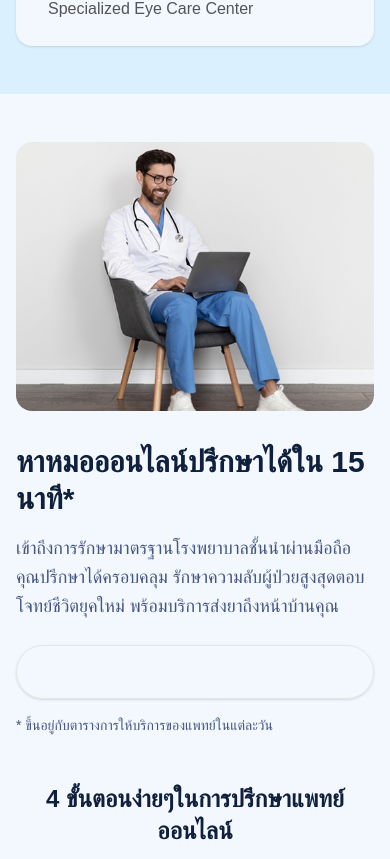
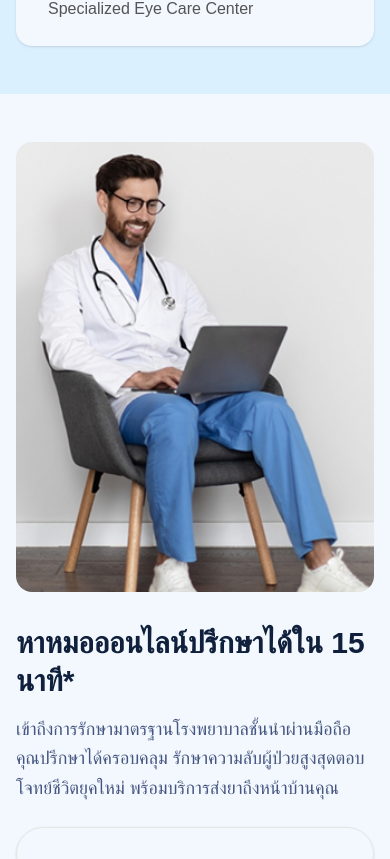
Before and after one commit to wathanyuok/med, a Next.js app: page / in a window 390 px wide. Shown: the part 4072-4931 px from the top of the page. Built offline with nearby package versions, Linux system fonts and the light colour scheme; a web font is replaced by a local one.

Commit message:
Feat: RegisterForConsultation -> Add responsive | Add Navigation

```diff
--- a/src/app/components/homepage/RegisterForConsultation.tsx
+++ b/src/app/components/homepage/RegisterForConsultation.tsx
@@ -24,9 +24,7 @@ type CardProps = {
 const CardComponent = ({ stepNumber, title, description }: CardProps) => {
   return (
     <div className="h-full">
-      {/* Image */}
       <div className="mx-auto mb-4 overflow-hidden rounded-2xl">
-        {/* ใช้ aspect ratio ให้การ์ดสวยบนทุกจอ */}
         <div className="relative w-full aspect-[259/233]">
           <Image
             src={stepImageMap[stepNumber]}
@@ -39,7 +37,6 @@ const CardComponent = ({ stepNumber, title, description }: CardProps) => {
         </div>
       </div>
 
-      {/* Text */}
       <h4 className="mb-2 text-center text-xl md:text-2xl font-semibold text-neutral-800">
         {stepNumber}. {title}
       </h4>
@@ -50,13 +47,45 @@ const CardComponent = ({ stepNumber, title, description }: CardProps) => {
   );
 };
 
-const RegisterForConsultation = () => {
+type Props = {
+  flipGrid?: boolean; // สลับซ้าย/ขวา (เฉพาะจอใหญ่ lg+)
+};
+
+const RegisterForConsultation = ({ flipGrid = false }: Props) => {
+  const desktopCols = flipGrid
+    ? "lg:grid-cols-[1.1fr_0.9fr]" // image | text (image ใหญ่)
+    : "lg:grid-cols-[0.9fr_1.1fr]"; // text | image (image ใหญ่)
+
+  const textDesktopOrder = flipGrid ? "lg:order-2" : "lg:order-1";
+  const imgDesktopOrder = flipGrid ? "lg:order-1" : "lg:order-2";
+
   return (
     <section className="w-full">
-      {/* Top section */}
-      <div className="grid grid-cols-1 lg:grid-cols-2 gap-8 lg:gap-12 items-center">
-        {/* Left */}
-        <div className="order-2 lg:order-1">
+      {/* HERO */}
+      <div
+        className={[
+          "grid grid-cols-1 items-center",
+          desktopCols,
+          "gap-8 lg:gap-12",
+        ].join(" ")}
+      >
+        {/* Image: mobile always top */}
+        <div className={["order-1", imgDesktopOrder].join(" ")}>
+          <div className="overflow-hidden rounded-2xl">
+            <div className="relative w-full min-h-[450px] md:min-h-[572px] ">
+              <Image
+                src={RegisterConsultationImg}
+                alt="register-consultation"
+                fill
+                className="object-cover object-top ]"
+                priority
+              />
+            </div>
+          </div>
+        </div>
+
+        {/* Text: mobile always below */}
+        <div className={["order-2", textDesktopOrder].join(" ")}>
           <h3 className="text-neutral-800 text-3xl md:text-4xl lg:text-5xl font-semibold mb-4 leading-tight">
             หาหมอออนไลน์
             <br className="hidden sm:block" />
@@ -83,23 +112,9 @@ const RegisterForConsultation = () => {
             * ขึ้นอยู่กับตารางการให้บริการของแพทย์ในแต่ละวัน
           </p>
         </div>
-
-        {/* Right */}
-        <div className="order-1 lg:order-2 overflow-hidden rounded-2xl">
-          <div className="relative w-full aspect-[16/12] sm:aspect-[16/10] lg:aspect-[16/12]">
-            <Image
-              src={RegisterConsultationImg}
-              alt="register-consultation"
-              fill
-              className="object-cover"
-              sizes="(max-width: 1024px) 100vw, 50vw"
-              priority
-            />
-          </div>
-        </div>
       </div>
 
-      {/* Steps */}
+      {/* STEPS */}
       <div className="mt-12 md:mt-16">
         <h3 className="text-2xl md:text-3xl lg:text-4xl font-semibold text-neutral-800 text-center mb-8 md:mb-12">
           4 ขั้นตอนง่ายๆในการปรึกษาแพทย์ออนไลน์
@@ -111,7 +126,7 @@ const RegisterForConsultation = () => {
             title="สมัครสมาชิกกับเรา"
             description={
               <>
-                สมัครสมาชิกเว็บไซต์ <br/>
+                สมัครสมาชิกเว็บไซต์ <br />
                 <a
                   href="https://Exa-med.co/AI"
                   className="text-neutral-800 underline underline-offset-4"
--- a/src/app/components/ui/Navigation.tsx
+++ b/src/app/components/ui/Navigation.tsx
@@ -2,7 +2,7 @@
 
 import { usePathname } from "next/navigation";
 import { Menu, X, ChevronDown, ChevronUp } from "lucide-react";
-import React, { useState } from "react";
+import { useState } from "react";
 import Logo from "./Logo";
 import Link from "next/link";
 import { DropdownMenuApp } from "./DropdownMenuApp";
@@ -18,6 +18,7 @@ function Navigation() {
   const navItems = [
     { label: t("nav.home"), href: "/" },
     { label: t("nav.package"), href: "/package" },
+    { label: t("nav.register_for_consultation"), href: "/register_for_consultation" },
     { label: t("nav.department"), href: "/department", type: "dropdown" },
     { label: t("nav.blog"), href: "/blog" },
     { label: t("nav.ai"), href: "/ai" },
--- a/src/app/register_for_consultation/page.tsx
+++ b/src/app/register_for_consultation/page.tsx
@@ -2,8 +2,8 @@ import RegisterForConsultation from "../components/homepage/RegisterForConsultat
 
 const RegisterForConsultationPage = () => {
   return (
-            <div className="container mx-auto px-4 pt-40 md:pt-50 pb-40">
-      <RegisterForConsultation/>
+    <div className="container mx-auto px-4 pt-40 md:pt-50 pb-40">
+      <RegisterForConsultation flipGrid={true}/>
     </div>
   )
 }
--- a/src/locales/th.json
+++ b/src/locales/th.json
@@ -2,6 +2,7 @@
   "nav": {
     "home": "หน้าแรก",
     "package": "แพคเกจสุขภาพ",
+    "register_for_consultation": "หาหมอออนไลน์",
     "department": "แผนก",
     "blog": "บทความ",
     "ai": "AI วิเคราะห์ผล",
```
